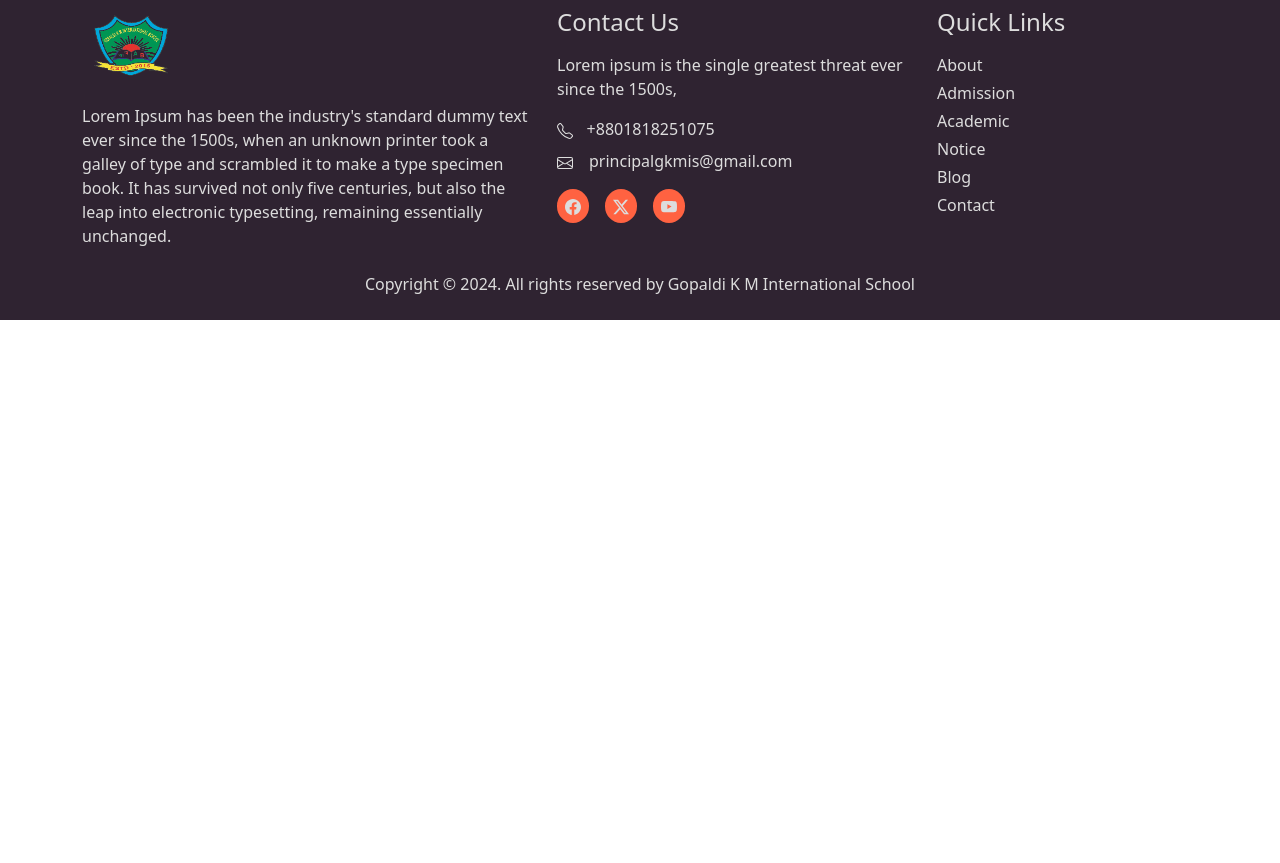
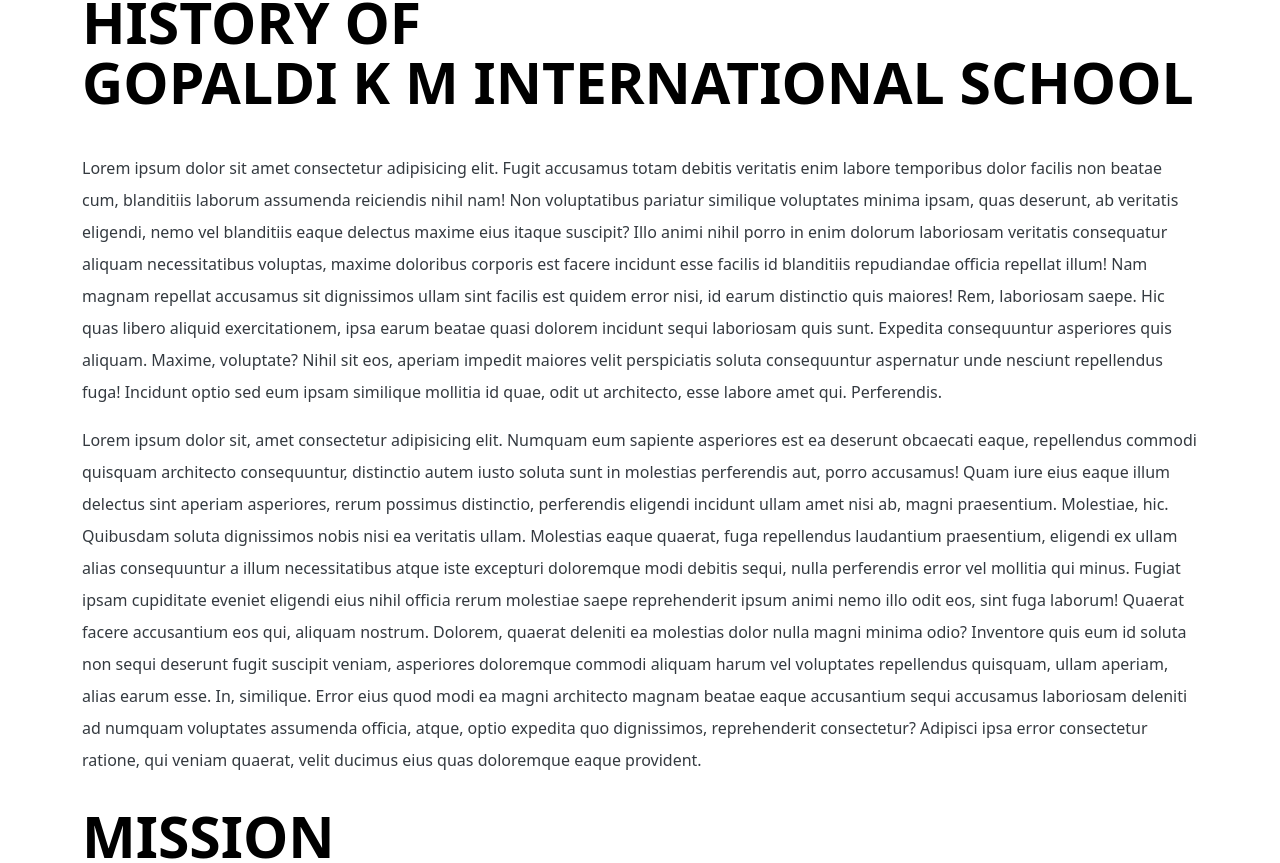
Before and after one commit to myunus-info/gkmis, a React (Create React App) app: page /about in a window 1280 px wide. Shown: the part 234-1097 px from the top of the page. Before the commit the page ends 800 px from the top, so only its background shows below. Built offline with nearby package versions, Linux system fonts and the light colour scheme.

Commit message:
About Part Completed

```diff
--- a/src/App.css
+++ /dev/null
@@ -1,38 +0,0 @@
-.App {
-  text-align: center;
-}
-
-.App-logo {
-  height: 40vmin;
-  pointer-events: none;
-}
-
-@media (prefers-reduced-motion: no-preference) {
-  .App-logo {
-    animation: App-logo-spin infinite 20s linear;
-  }
-}
-
-.App-header {
-  background-color: #282c34;
-  min-height: 100vh;
-  display: flex;
-  flex-direction: column;
-  align-items: center;
-  justify-content: center;
-  font-size: calc(10px + 2vmin);
-  color: white;
-}
-
-.App-link {
-  color: #61dafb;
-}
-
-@keyframes App-logo-spin {
-  from {
-    transform: rotate(0deg);
-  }
-  to {
-    transform: rotate(360deg);
-  }
-}
--- a/src/App.js
+++ b/src/App.js
@@ -1,8 +1,6 @@
-import "./App.css";
 import { Routes, Route } from "react-router-dom";
 import Home from "./components/Home/Home";
 import Contact from "./components/pages/Contact/Contact";
-import Academic from "./components/pages/Academic/Academic";
 import Admission from "./components/pages/Admission/Admission";
 import Blog from "./components/pages/Blog/Blog";
 import Notice from "./components/pages/Notice/Notice";
@@ -10,13 +8,14 @@
 import AllTeachers from "./components/Teachers/AllTeachers";
 import TeacherDetails from "./components/Teachers/TeacherDetails/TeacherDetails";
 import PhotoGallery from "./components/Gallery/PhotoGallery/PhotoGallery";
+import Departments from "./components/pages/Departments/Departments";
 
 function App() {
   return (
     <Routes>
       <Route path="/" element={<Home />} />
       <Route path="/about" element={<About />} />
-      <Route path="/academic" element={<Academic />} />
+      <Route path="/departments" element={<Departments />} />
       <Route path="/admission" element={<Admission />} />
       <Route path="/blog" element={<Blog />} />
       <Route path="/notice" element={<Notice />} />
--- a/src/components/pages/About/About.js
+++ b/src/components/pages/About/About.js
@@ -1,11 +1,102 @@
 import Layout from "../../Layout/Layout";
+import classes from "./About.module.css";
 
 export default function About() {
   return (
-    <>
-      <Layout>
-        <h1>This is About section</h1>
-      </Layout>
-    </>
+    <Layout>
+      <div className="container">
+        <div className="row">
+          <div className="col">
+            <div className={classes[`about-text`]}>
+              <h6>ABOUT US</h6>
+              <h3 className={classes[`history-big-title`]}>
+                History of <br /> Gopaldi K M International School
+              </h3>
+              <p>
+                Lorem ipsum dolor sit amet consectetur adipisicing elit. Fugit
+                accusamus totam debitis veritatis enim labore temporibus dolor
+                facilis non beatae cum, blanditiis laborum assumenda reiciendis
+                nihil nam! Non voluptatibus pariatur similique voluptates minima
+                ipsam, quas deserunt, ab veritatis eligendi, nemo vel blanditiis
+                eaque delectus maxime eius itaque suscipit? Illo animi nihil
+                porro in enim dolorum laboriosam veritatis consequatur aliquam
+                necessitatibus voluptas, maxime doloribus corporis est facere
+                incidunt esse facilis id blanditiis repudiandae officia repellat
+                illum! Nam magnam repellat accusamus sit dignissimos ullam sint
+                facilis est quidem error nisi, id earum distinctio quis maiores!
+                Rem, laboriosam saepe. Hic quas libero aliquid exercitationem,
+                ipsa earum beatae quasi dolorem incidunt sequi laboriosam quis
+                sunt. Expedita consequuntur asperiores quis aliquam. Maxime,
+                voluptate? Nihil sit eos, aperiam impedit maiores velit
+                perspiciatis soluta consequuntur aspernatur unde nesciunt
+                repellendus fuga! Incidunt optio sed eum ipsam similique
+                mollitia id quae, odit ut architecto, esse labore amet qui.
+                Perferendis.
+              </p>
+              <p>
+                Lorem ipsum dolor sit, amet consectetur adipisicing elit.
+                Numquam eum sapiente asperiores est ea deserunt obcaecati eaque,
+                repellendus commodi quisquam architecto consequuntur, distinctio
+                autem iusto soluta sunt in molestias perferendis aut, porro
+                accusamus! Quam iure eius eaque illum delectus sint aperiam
+                asperiores, rerum possimus distinctio, perferendis eligendi
+                incidunt ullam amet nisi ab, magni praesentium. Molestiae, hic.
+                Quibusdam soluta dignissimos nobis nisi ea veritatis ullam.
+                Molestias eaque quaerat, fuga repellendus laudantium
+                praesentium, eligendi ex ullam alias consequuntur a illum
+                necessitatibus atque iste excepturi doloremque modi debitis
+                sequi, nulla perferendis error vel mollitia qui minus. Fugiat
+                ipsam cupiditate eveniet eligendi eius nihil officia rerum
+                molestiae saepe reprehenderit ipsum animi nemo illo odit eos,
+                sint fuga laborum! Quaerat facere accusantium eos qui, aliquam
+                nostrum. Dolorem, quaerat deleniti ea molestias dolor nulla
+                magni minima odio? Inventore quis eum id soluta non sequi
+                deserunt fugit suscipit veniam, asperiores doloremque commodi
+                aliquam harum vel voluptates repellendus quisquam, ullam
+                aperiam, alias earum esse. In, similique. Error eius quod modi
+                ea magni architecto magnam beatae eaque accusantium sequi
+                accusamus laboriosam deleniti ad numquam voluptates assumenda
+                officia, atque, optio expedita quo dignissimos, reprehenderit
+                consectetur? Adipisci ipsa error consectetur ratione, qui veniam
+                quaerat, velit ducimus eius quas doloremque eaque provident.
+              </p>
+              <h4 className={classes[`history-big-title`]}>MiSSION</h4>
+              <p>
+                Lorem, ipsum dolor sit amet consectetur adipisicing elit.
+                Temporibus ut numquam repudiandae autem beatae quia obcaecati.
+                Id a accusamus voluptatibus, cupiditate tempore repellendus est
+                maiores magni molestiae corporis molestias beatae repudiandae
+                nulla pariatur! Reprehenderit velit adipisci temporibus est
+                porro! Quam pariatur esse at inventore ipsa impedit, illum
+                temporibus voluptatum! Animi laboriosam sit fuga aperiam,
+                similique iusto impedit voluptatum. Eum nihil asperiores iure
+                ipsa similique quia tempora, consequatur architecto iusto quidem
+                possimus, labore hic. Possimus corporis labore voluptatum minus,
+                voluptates dignissimos. Cum eaque exercitationem, quam
+                perspiciatis sed neque incidunt praesentium quia quibusdam,
+                iure, quisquam in aliquid! Modi molestiae doloremque placeat
+                voluptate.
+              </p>
+              <h4 className={classes[`history-big-title`]}>VISION</h4>
+              <p>
+                Lorem ipsum dolor sit amet consectetur adipisicing elit.
+                Perspiciatis quas ducimus ad beatae ipsum cupiditate dolorem
+                quibusdam quod explicabo omnis ipsa ut necessitatibus minus
+                ullam deserunt, vitae libero delectus eum ratione architecto
+                iusto odit eaque maiores! Tempora deleniti maiores quos fugiat
+                illum qui praesentium eius ipsum quisquam a fuga possimus
+                voluptatem harum, minus minima quod officiis ut, placeat dolor
+                magnam facere sapiente alias! Illo quos possimus voluptatum
+                consectetur perspiciatis nulla ut asperiores, facilis
+                voluptatibus corporis minus consequatur minima similique
+                perferendis cupiditate mollitia dolore quas quis at voluptates
+                labore placeat rerum? Ipsum voluptas numquam inventore
+                distinctio quidem expedita dolore vitae laboriosam?
+              </p>
+            </div>
+          </div>
+        </div>
+      </div>
+    </Layout>
   );
 }
--- /dev/null
+++ b/src/components/pages/About/About.module.css
@@ -0,0 +1,39 @@
+.about-text {
+  margin: 3.5rem 0;
+}
+
+.about-text h6 {
+  font-weight: 700;
+  border-bottom: 2px solid #ff6241;
+  display: inline;
+}
+
+.about-text h3 {
+  font-size: 36px;
+  font-weight: 900;
+  line-height: 40px;
+  text-transform: uppercase;
+  margin-top: 20px;
+  margin-bottom: 40px;
+  color: #000;
+}
+
+.about-text h4 {
+  font-size: 36px;
+  font-weight: 900;
+  line-height: 40px;
+  text-transform: uppercase;
+  margin-top: 30px;
+  margin-bottom: 20px;
+  color: #000;
+}
+
+.about-text .history-big-title {
+  font-size: 57px;
+  line-height: 60px;
+}
+
+.about-text p {
+  color: #343a40;
+  line-height: 32px;
+}
--- a/src/components/pages/Admission/Admission.js
+++ b/src/components/pages/Admission/Admission.js
@@ -1,11 +1,12 @@
 import Layout from "../../Layout/Layout";
+import classes from "./Admission.module.css";
 
 export default function Admission() {
   return (
-    <>
-      <Layout>
+    <Layout>
+      <div className={classes["admission-text"]}>
         <h1>This is Admission page</h1>;
-      </Layout>
-    </>
+      </div>
+    </Layout>
   );
 }
--- a/src/components/pages/Academic/Academic.js
+++ b/src/components/pages/Departments/Departments.js
@@ -1,10 +1,10 @@
 import Layout from "../../Layout/Layout";
 
-export default function Academic() {
+export default function Departments() {
   return (
     <>
       <Layout>
-        <h1>This is Academic page</h1>
+        <h1>This is Department page</h1>
       </Layout>
     </>
   );
--- a/src/index.css
+++ b/src/index.css
@@ -1,13 +1,19 @@
-body {
+* {
   margin: 0;
-  font-family: -apple-system, BlinkMacSystemFont, 'Segoe UI', 'Roboto', 'Oxygen',
-    'Ubuntu', 'Cantarell', 'Fira Sans', 'Droid Sans', 'Helvetica Neue',
-    sans-serif;
-  -webkit-font-smoothing: antialiased;
-  -moz-osx-font-smoothing: grayscale;
+  padding: 0;
+  outline: none;
 }
 
-code {
-  font-family: source-code-pro, Menlo, Monaco, Consolas, 'Courier New',
-    monospace;
+h1,
+h2,
+h3,
+h4,
+h5,
+h6,
+p,
+a,
+ul,
+ol {
+  margin: 0;
+  padding: 0;
 }
```
Also changed, not shown: src/components/Header/Header.js (+19 -4 lines), src/components/pages/Admission/Admission.module.css (added).
